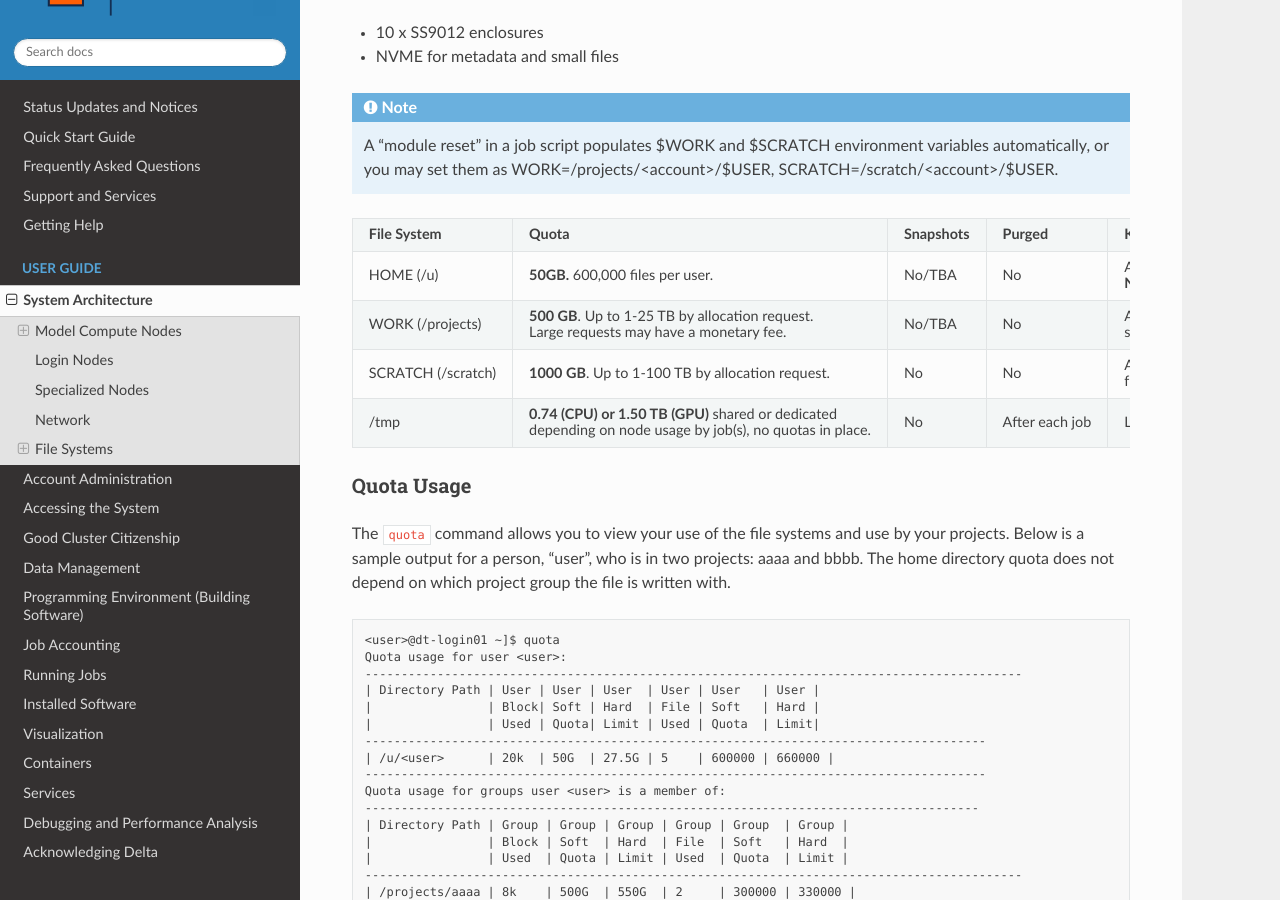
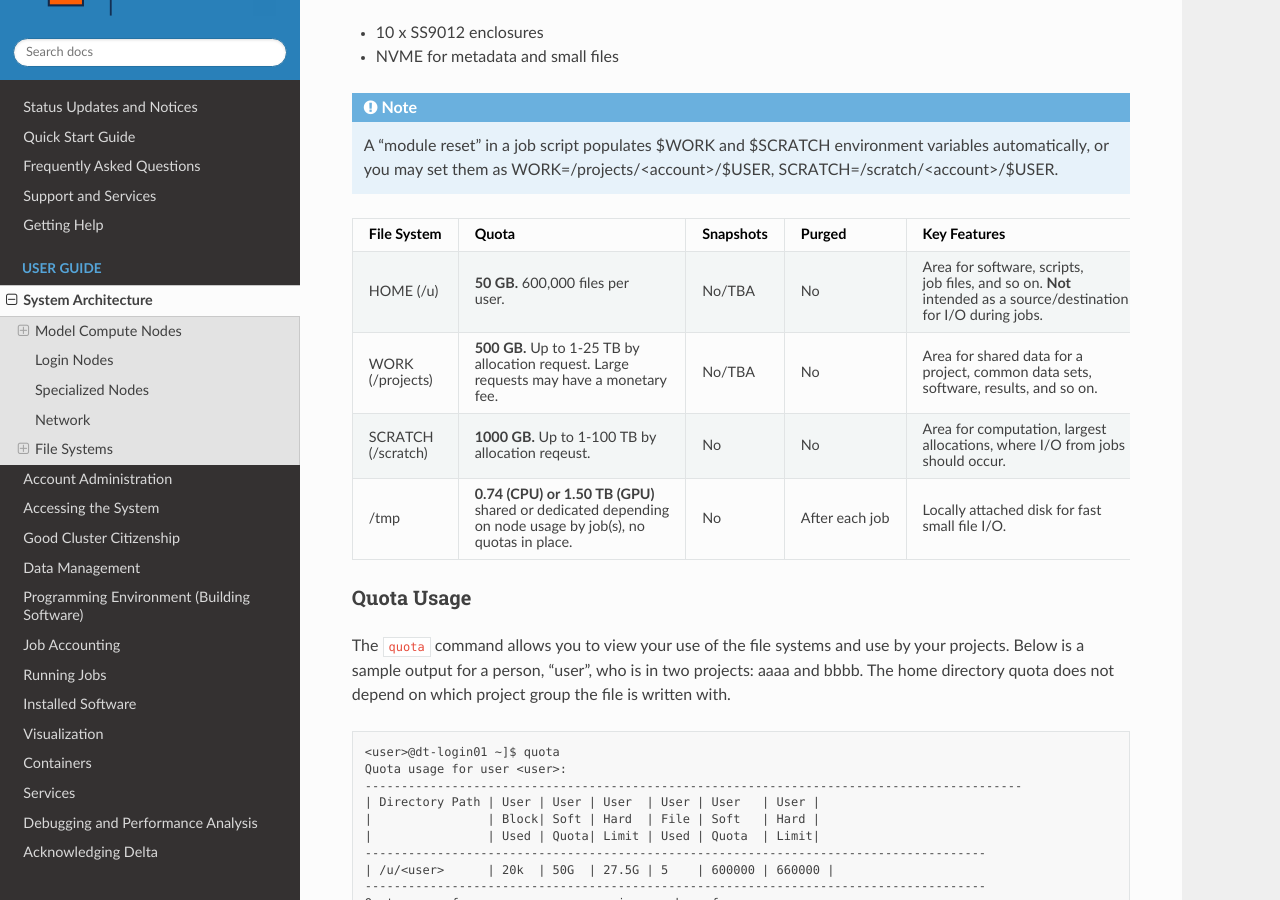
Before and after one commit to ncsa/Delta_doc, a Sphinx documentation site: the page built from docs/source/user_guide/architecture.rst, in a window 1280 px wide and 900 px high, scrolled down 7943 px. Built offline with Sphinx 7.4.7 and the Read the Docs theme 2.0.0, drawn with Linux system fonts in a browser that asks for light colours.

Commit message:
Update architecture.rst updated taiga hardware table
Updated taiga hardware table for better built formatting in RTD. GitHub preview doesn't fully reflect build properly, must look at in RTD.

```diff
--- a/docs/source/user_guide/architecture.rst
+++ b/docs/source/user_guide/architecture.rst
@@ -390,61 +390,39 @@ DDN SFA18XE (Quantity: 1), each unit contains:
 
    A “module reset” in a job script populates $WORK and $SCRATCH environment variables automatically, or you may set them as WORK=/projects/<account>/$USER, SCRATCH=/scratch/<account>/$USER.
 
-+-------------+-------------+--------------+-------------+--------------+
-| **File      | **Quota**   | **Snapshots**| **Purged**  | **Key        |
-| System**    |             |              |             | Features**   |
-+-------------+-------------+--------------+-------------+--------------+
-| HOME (/u)   | **50GB.**   | No/TBA       | No          | Area for     |
-|             | 600,000     |              |             | software,    |
-|             | files per   |              |             | scripts,     |
-|             | user.       |              |             | job files,   |
-|             |             |              |             | and so on.   |
-|             |             |              |             |              |
-|             |             |              |             | **NOT**      |
-|             |             |              |             | intended as  |
-|             |             |              |             | a            |
-|             |             |              |             | source/      |
-|             |             |              |             | destination  |
-|             |             |              |             | for I/O      |
-|             |             |              |             | during jobs. |
-+-------------+-------------+--------------+-------------+--------------+
-| WORK        | **500 GB**. | No/TBA       | No          | Area for     |
-| (/projects) | Up to 1-25  |              |             | shared data  |
-|             | TB by       |              |             | for a        |
-|             | allocation  |              |             | project,     |
-|             | request.    |              |             | common data  |
-|             |             |              |             | sets,        |
-|             |             |              |             |              |
-|             | Large       |              |             | software,    |
-|             | requests    |              |             | results,     |
-|             | may have a  |              |             | and so on.   |
-|             | monetary    |              |             |              |
-|             | fee.        |              |             |              |
-+-------------+-------------+--------------+-------------+--------------+
-| SCRATCH     | **1000      | No           | No          | Area for     |
-| (/scratch)  | GB**. Up to |              |             | computation, |
-|             | 1-100 TB by |              |             | largest      |
-|             | allocation  |              |             | allocations, |
-|             | request.    |              |             | where I/O    |
-|             |             |              |             |              |
-|             |             |              |             | from jobs    |
-|             |             |              |             | should       |
-|             |             |              |             | occur.       |
-+-------------+-------------+--------------+-------------+--------------+
-| /tmp        | **0.74      | No           | After each  | Locally      |
-|             | (CPU) or    |              | job         | attached     |
-|             | 1.50 TB     |              |             | disk for     |
-|             | (GPU)**     |              |             | fast small   |
-|             | shared or   |              |             | file IO.     |
-|             | dedicated   |              |             |              |
-|             |             |              |             |              |
-|             | depending   |              |             |              |
-|             | on node     |              |             |              |
-|             | usage by    |              |             |              |
-|             | job(s), no  |              |             |              |
-|             | quotas in   |              |             |              |
-|             | place.      |              |             |              |
-+-------------+-------------+--------------+-------------+--------------+
++---------------+--------------------------------+---------------+---------------+----------------------------------+
+| File System   | Quota                          | Snapshots     | Purged        | Key Features                     |
++===============+================================+===============+===============+==================================+
+| HOME (/u)     | **50 GB.** 600,000 files per   | No/TBA        | No            | Area for software, scripts,      |
+|               |                                |               |               |                                  |
+|               | user.                          |               |               | job files, and so on. **Not**    |
+|               |                                |               |               |                                  |
+|               |                                |               |               | intended as a source/destination |
+|               |                                |               |               |                                  |
+|               |                                |               |               | for I/O during jobs.             |
++---------------+--------------------------------+---------------+---------------+----------------------------------+
+| WORK          | **500 GB.** Up to 1-25 TB by   | No/TBA        | No            | Area for shared data for a       |
+|               |                                |               |               |                                  |
+| (/projects)   | allocation request. Large      |               |               | project, common data sets,       |
+|               |                                |               |               |                                  |
+|               | requests may have a monetary   |               |               | software, results, and so on.    |
+|               |                                |               |               |                                  |
+|               | fee.                           |               |               |                                  |
++---------------+--------------------------------+---------------+---------------+----------------------------------+
+| SCRATCH       | **1000 GB.** Up to 1-100 TB by | No            | No            | Area for computation, largest    |
+|               |                                |               |               |                                  |
+| (/scratch)    | allocation reqeust.            |               |               | allocations, where I/O from jobs |
+|               |                                |               |               |                                  |
+|               |                                |               |               | should occur.                    |
++---------------+--------------------------------+---------------+---------------+----------------------------------+
+| /tmp          | **0.74 (CPU) or 1.50 TB (GPU)**| No            | After each job| Locally attached disk for fast   |
+|               |                                |               |               |                                  |
+|               | shared or dedicated depending  |               |               | small file I/O.                  |
+|               |                                |               |               |                                  |
+|               | on node usage by job(s), no    |               |               |                                  |
+|               |                                |               |               |                                  |
+|               | quotas in place.               |               |               |                                  |
++---------------+--------------------------------+---------------+---------------+----------------------------------+
 
 Quota Usage
 ~~~~~~~~~~~~
```
